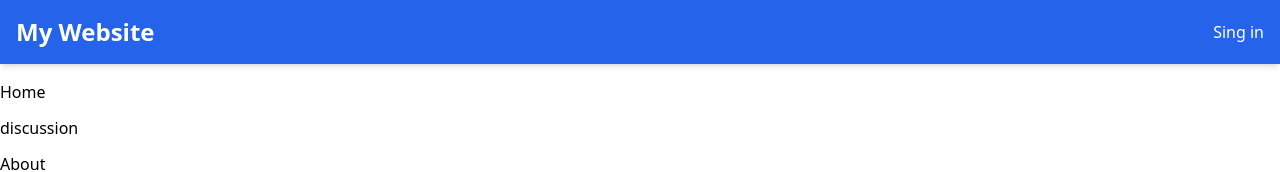
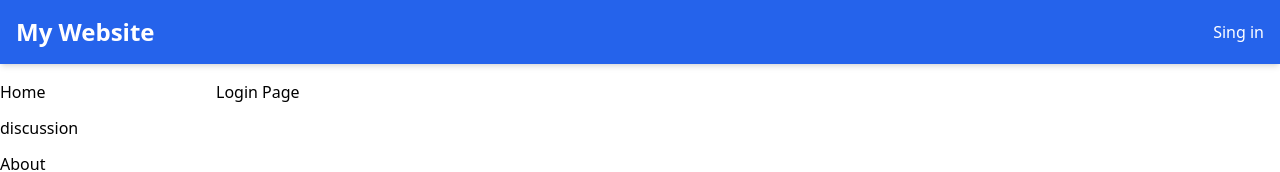
Before and after one commit to kirbeee/thu-senior-project, a React (Create React App) app in the folder client/: page /login in a window 1280 px wide. Shown: the top 172 px of the page. Built offline with nearby package versions, Linux system fonts and the light colour scheme.

Commit message:
add login page and link with nav

```diff
--- a/client/src/App.js
+++ b/client/src/App.js
@@ -11,6 +11,7 @@ import ButtonPage from "./pages/example-page/ButtonPage";
 import ModalPage from "./pages/example-page/ModalPage";
 import DropdownPage from "./pages/example-page/DropdownPage";
 import AccordionPage from "./pages/example-page/AccordianPage";
+import LoginPage from "./pages/LoginPage";
 
 
 function App() {
@@ -30,6 +31,8 @@ function App() {
                         <Route path="/modal" element={<ModalPage/>}/>
                         <Route path="/dropdown" element={<DropdownPage/>}/>
                         <Route path="/accordion" element={<AccordionPage/>}/>
+                        // End of example page
+                        <Route path="/login" element={<LoginPage/>}/>
                     </Routes>
                 </div>
             </div>
--- a/client/src/pages/Header.js
+++ b/client/src/pages/Header.js
@@ -1,4 +1,5 @@
 import React from 'react';
+import { Link } from 'react-router-dom';
 
 const Header = () => {
     return (
@@ -7,7 +8,7 @@ const Header = () => {
                 <h1 className="text-white text-2xl font-bold">My Website</h1>
                 <nav>
                     <ul className="flex space-x-4">
-                        <li><a href="/client/public" className="text-white hover:text-gray-300">Sing in</a></li>
+                        <li><Link to="/login" key="login" className="text-white hover:text-gray-300">Sing in</Link></li>
                     </ul>
                 </nav>
             </div>
--- /dev/null
+++ b/client/src/pages/LoginPage.js
@@ -0,0 +1,9 @@
+function LoginPage(){
+    return (
+        <div>
+            Login Page
+        </div>
+    )
+}
+
+export default LoginPage;
```
